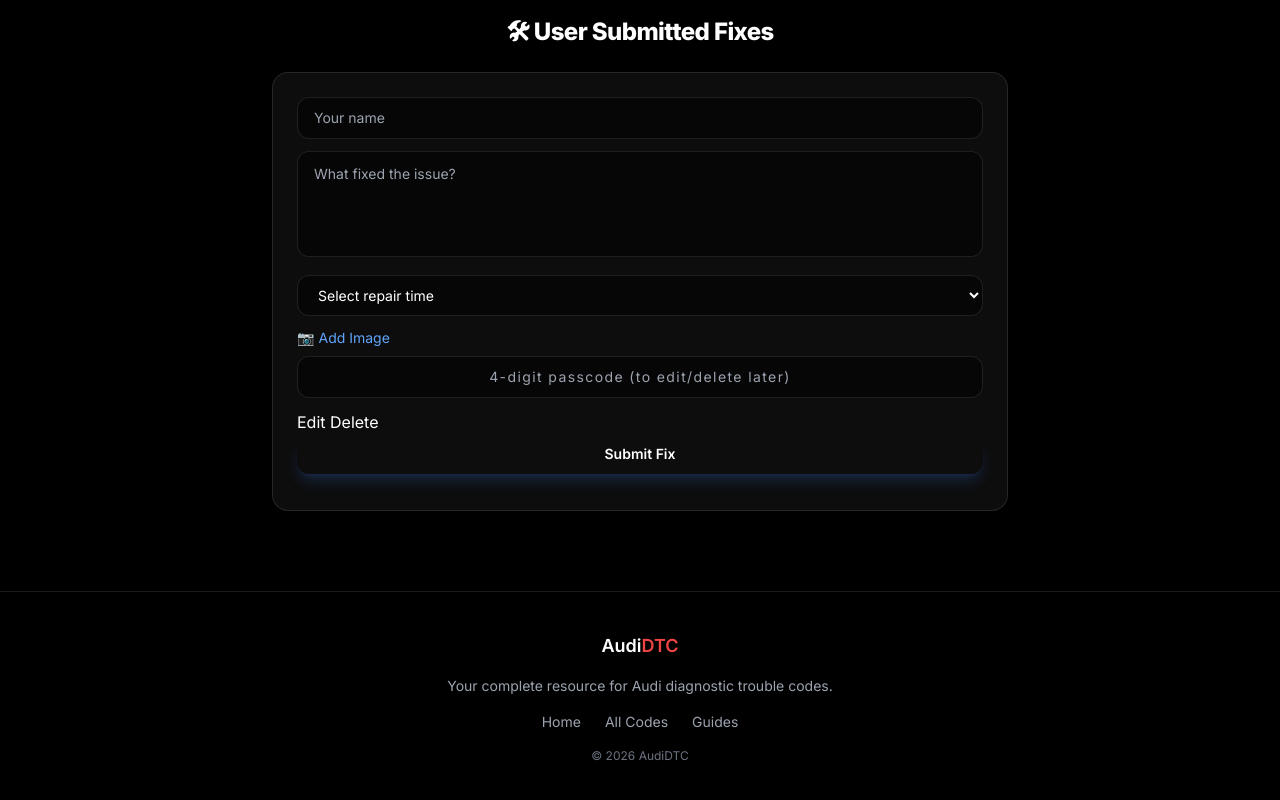
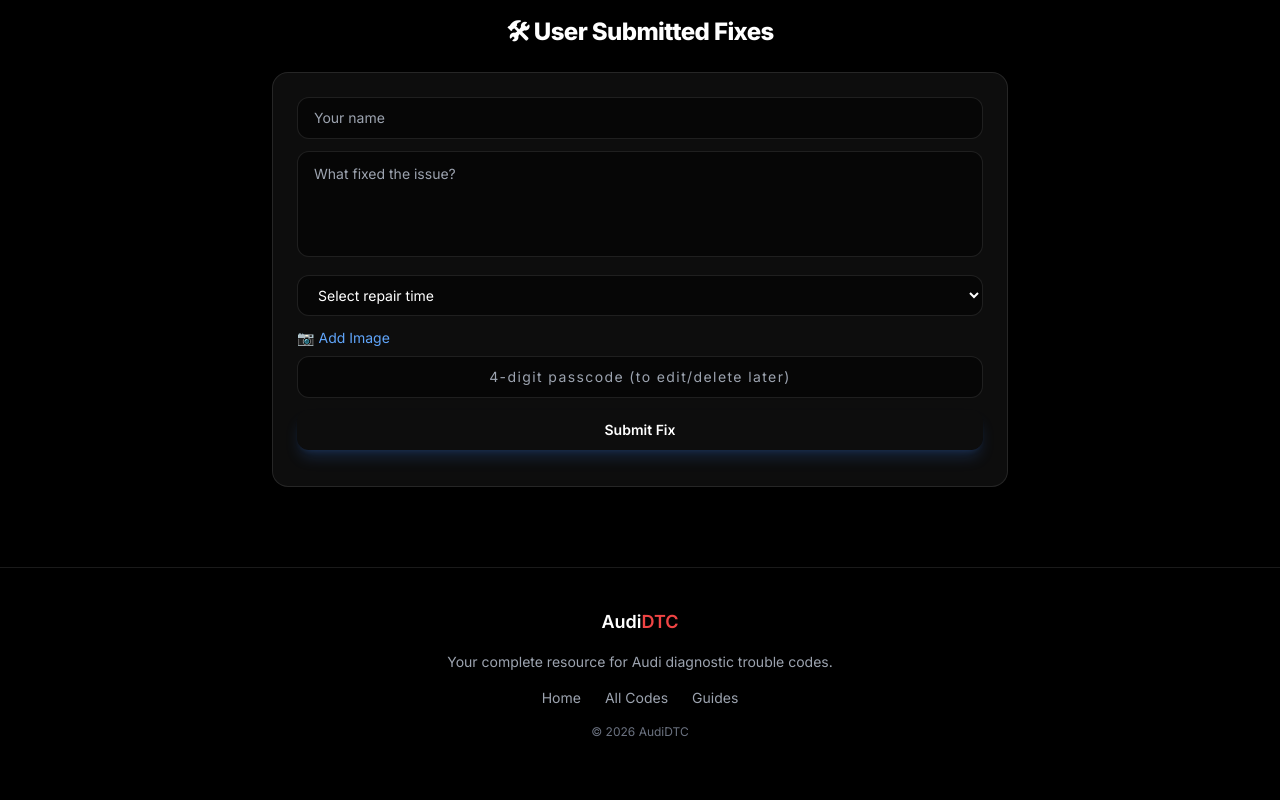
Before and after one commit to Darkdreamnit/Audi, a plain HTML site: page p0171.html in a window 1280 px wide. Shown: the part 3150-3950 px from the top of the page. Drawn offline with nearby package versions, Linux system fonts and the light colour scheme; no server answers.

Commit message:
Update p0171.html

```diff
--- a/p0171.html
+++ b/p0171.html
@@ -344,8 +344,7 @@ body { font-family: 'Inter', sans-serif; }
     focus:outline-none focus:border-[var(--audi-red)] focus:ring-2 focus:ring-[var(--audi-red)]/30 transition text-center tracking-widest" />
 </div>
 
-<button class="edit-btn ...">Edit</button>
-<button class="delete-btn ...">Delete</button>
+
       <!-- BUTTON -->
       <button id="submitFixBtn"
         class="w-full bg-gradient-to-r from-[var(--audi-red)] to-[var(--audi-blue)]
```
